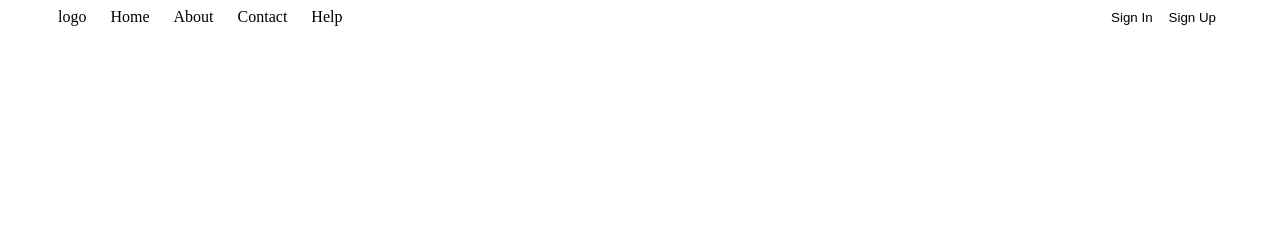
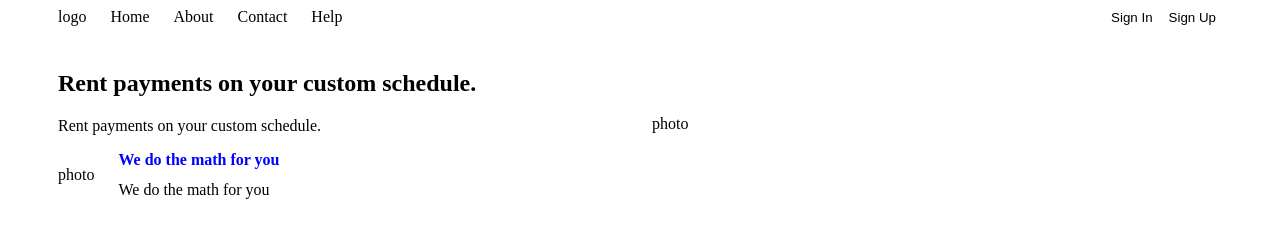
Before and after one commit to sarahabedelrazeq/learning, a plain HTML site: page index.html in a window 1280 px wide. Drawn offline with Linux system fonts and the light colour scheme.

Commit message:
section 1

```diff
--- a/index.html
+++ b/index.html
@@ -7,7 +7,7 @@
     <link rel="stylesheet" href="./index.css" />
   </head>
   <body>
-    <header>
+    <header style="margin-bottom: 24px;">
       <div
         class="container"
         style="display: flex; justify-content: space-between"
@@ -31,5 +31,29 @@
         </div>
       </div>
     </header>
+    <main>
+        <section>
+            <div class="container" style="display: flex; gap: 24px; align-items: center;">
+                <div style="width: 50%">
+                    <h1>
+                        Rent payments on your custom schedule.
+                    </h1>
+                    <p>
+                        Rent payments on your custom schedule.
+                    </p>
+                    <div style="display: flex; gap: 24px; align-items: center;">
+                        <div>photo</div>
+                        <div>
+                            <h6 style="color: blue; margin: 0; font-size: 1rem; margin-bottom: 12px;">We do the math for you</h6>
+                            <p style="margin: 0;">We do the math for you</p>
+                        </div>
+                    </div>
+                </div>
+                <div style="width: 50%">
+                    photo
+                </div>
+            </div>
+        </section>
+    </main>
   </body>
 </html>
```
